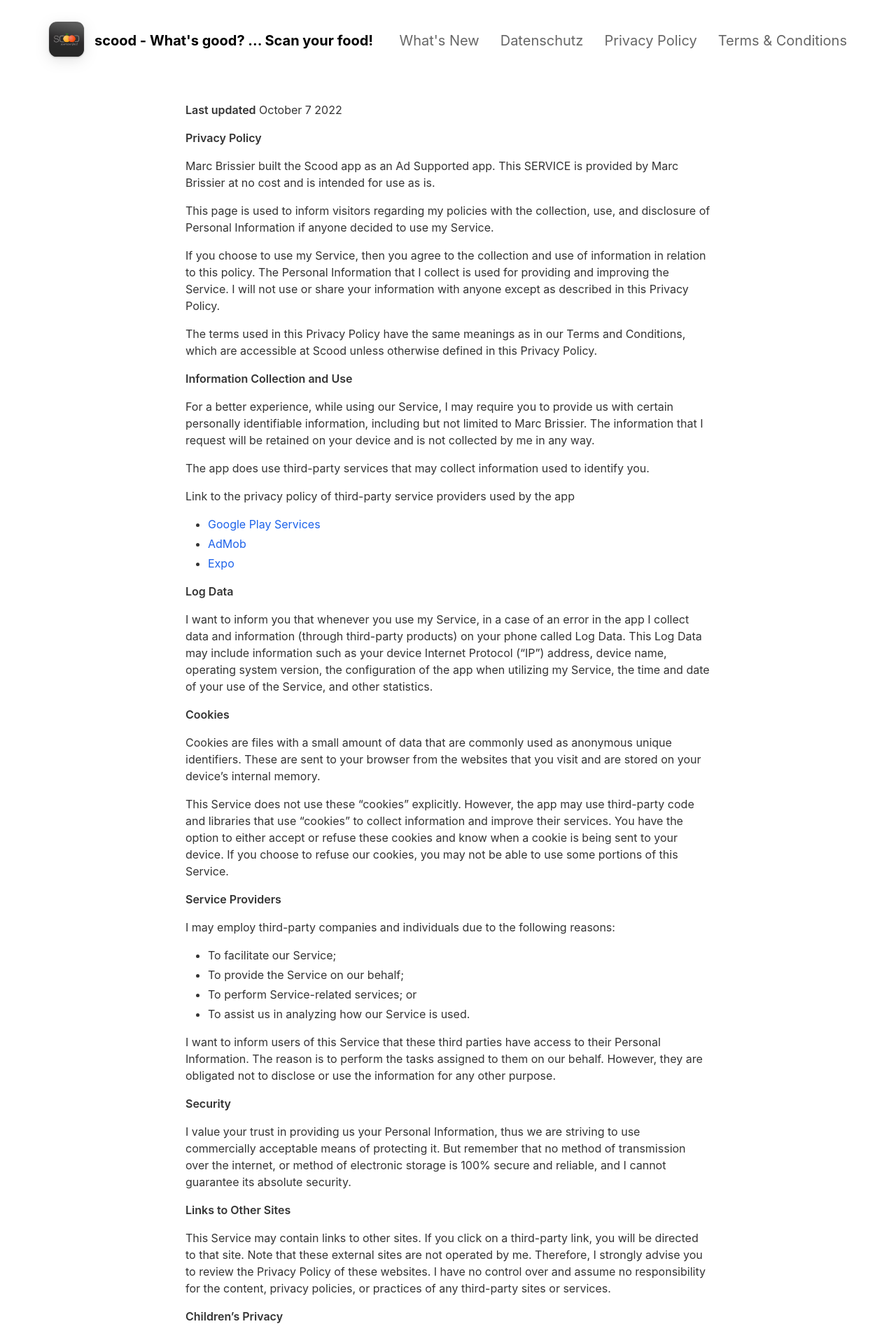
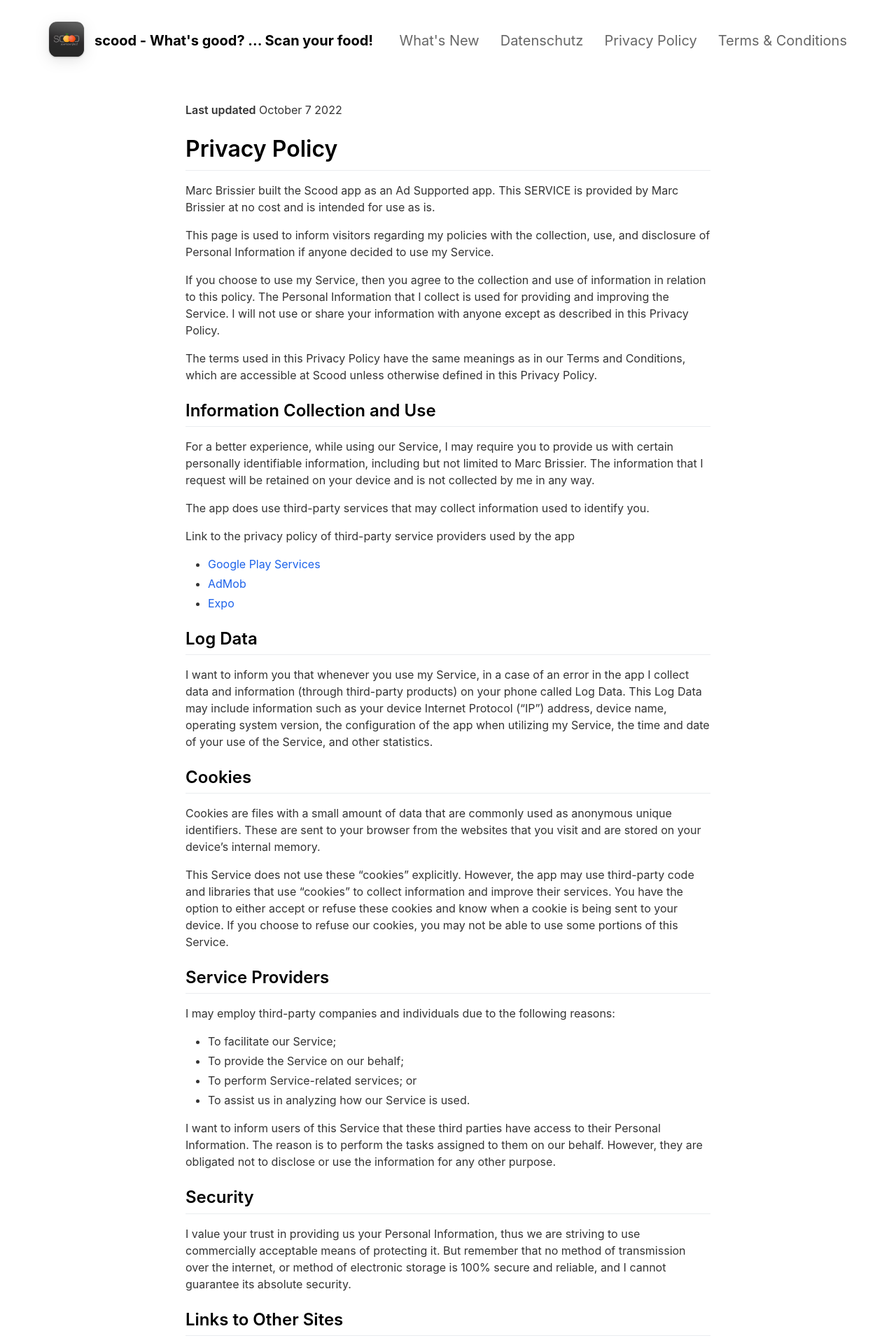
Before and after one commit to mbrissier/scood, a Jekyll site: the page built from _pages/privacypolicy_en.md, in a window 1280 px wide. Shown: the top 1912 px of the page at 70% size. Built offline with Jekyll 4.4.1, drawn with Linux system fonts in a browser that asks for light colours; nearby versions of some CDN libraries.

```diff
--- a/_pages/privacypolicy_en.md
+++ b/_pages/privacypolicy_en.md
@@ -7,7 +7,7 @@ include_in_header: true
 **Last updated**
 October 7 2022
 
-**Privacy Policy**
+# Privacy Policy
 
 Marc Brissier built the Scood app as an Ad Supported app. This SERVICE is provided by Marc Brissier at no cost and is intended for use as is.
 
@@ -17,7 +17,7 @@ If you choose to use my Service, then you agree to the collection and use of inf
 
 The terms used in this Privacy Policy have the same meanings as in our Terms and Conditions, which are accessible at Scood unless otherwise defined in this Privacy Policy.
 
-**Information Collection and Use**
+## Information Collection and Use
 
 For a better experience, while using our Service, I may require you to provide us with certain personally identifiable information, including but not limited to Marc Brissier. The information that I request will be retained on your device and is not collected by me in any way.
 
@@ -29,17 +29,17 @@ Link to the privacy policy of third-party service providers used by the app
 *   [AdMob](https://support.google.com/admob/answer/6128543?hl=en)
 *   [Expo](https://expo.io/privacy)
 
-**Log Data**
+## Log Data
 
 I want to inform you that whenever you use my Service, in a case of an error in the app I collect data and information (through third-party products) on your phone called Log Data. This Log Data may include information such as your device Internet Protocol (“IP”) address, device name, operating system version, the configuration of the app when utilizing my Service, the time and date of your use of the Service, and other statistics.
 
-**Cookies**
+## Cookies
 
 Cookies are files with a small amount of data that are commonly used as anonymous unique identifiers. These are sent to your browser from the websites that you visit and are stored on your device's internal memory.
 
 This Service does not use these “cookies” explicitly. However, the app may use third-party code and libraries that use “cookies” to collect information and improve their services. You have the option to either accept or refuse these cookies and know when a cookie is being sent to your device. If you choose to refuse our cookies, you may not be able to use some portions of this Service.
 
-**Service Providers**
+## Service Providers
 
 I may employ third-party companies and individuals due to the following reasons:
 
@@ -50,25 +50,25 @@ I may employ third-party companies and individuals due to the following reasons:
 
 I want to inform users of this Service that these third parties have access to their Personal Information. The reason is to perform the tasks assigned to them on our behalf. However, they are obligated not to disclose or use the information for any other purpose.
 
-**Security**
+## Security
 
 I value your trust in providing us your Personal Information, thus we are striving to use commercially acceptable means of protecting it. But remember that no method of transmission over the internet, or method of electronic storage is 100% secure and reliable, and I cannot guarantee its absolute security.
 
-**Links to Other Sites**
+## Links to Other Sites
 
 This Service may contain links to other sites. If you click on a third-party link, you will be directed to that site. Note that these external sites are not operated by me. Therefore, I strongly advise you to review the Privacy Policy of these websites. I have no control over and assume no responsibility for the content, privacy policies, or practices of any third-party sites or services.
 
-**Children’s Privacy**
+## Children’s Privacy
 
 These Services do not address anyone under the age of 13. I do not knowingly collect personally identifiable information from children under 13 years of age. In the case I discover that a child under 13 has provided me with personal information, I immediately delete this from our servers. If you are a parent or guardian and you are aware that your child has provided us with personal information, please contact me so that I will be able to do the necessary actions.
 
-**Changes to This Privacy Policy**
+## Changes to This Privacy Policy
 
 I may update our Privacy Policy from time to time. Thus, you are advised to review this page periodically for any changes. I will notify you of any changes by posting the new Privacy Policy on this page.
 
 This policy is effective as of 2022-10-07
 
-**Contact Us**
+## Contact Us
 
 If you have any questions or suggestions about my Privacy Policy, do not hesitate to contact me at M.Brissier@gmail.com.
 
```
Also changed, not shown: _pages/terms_conditions.md (+3 -3 lines).
